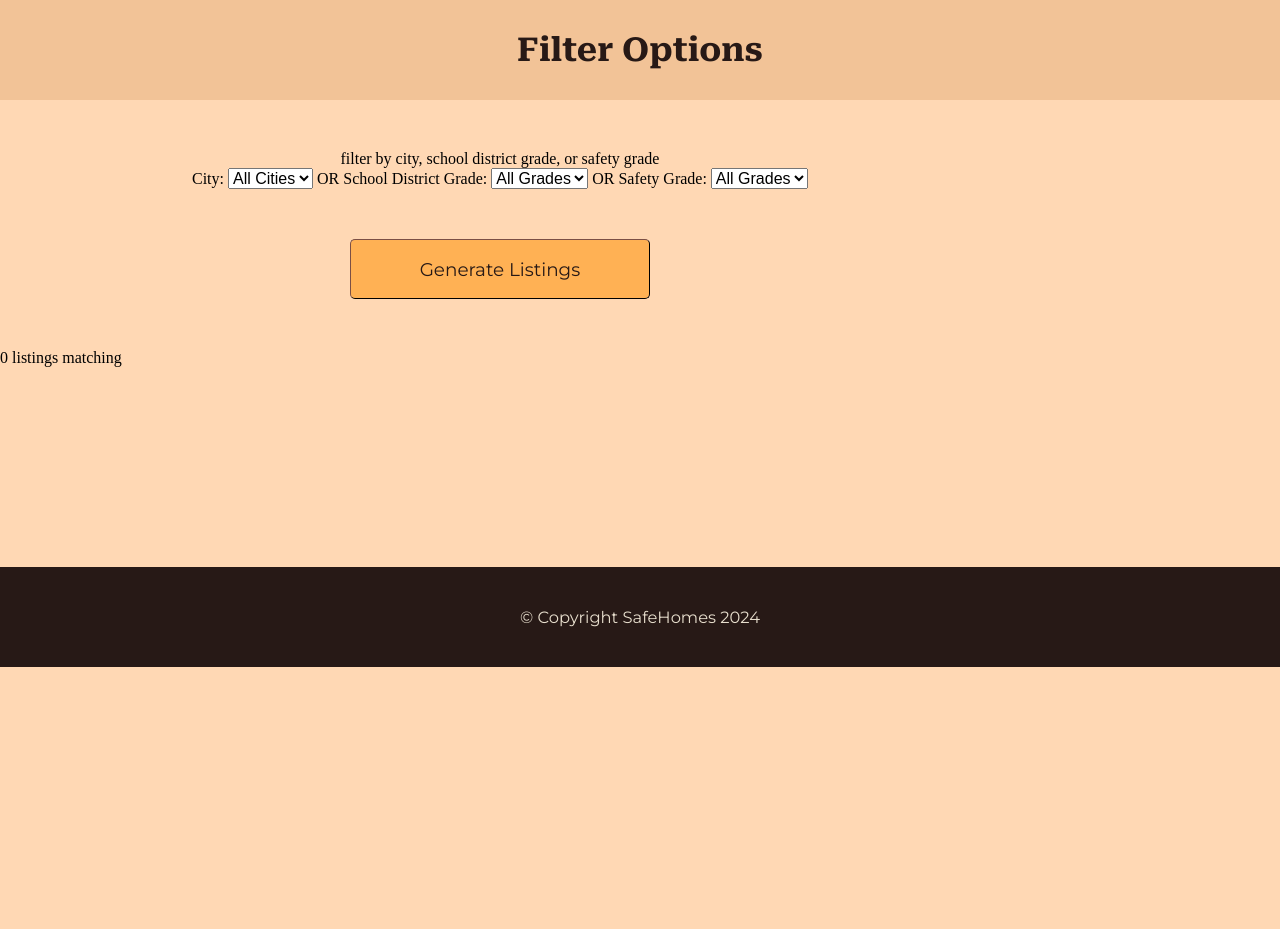
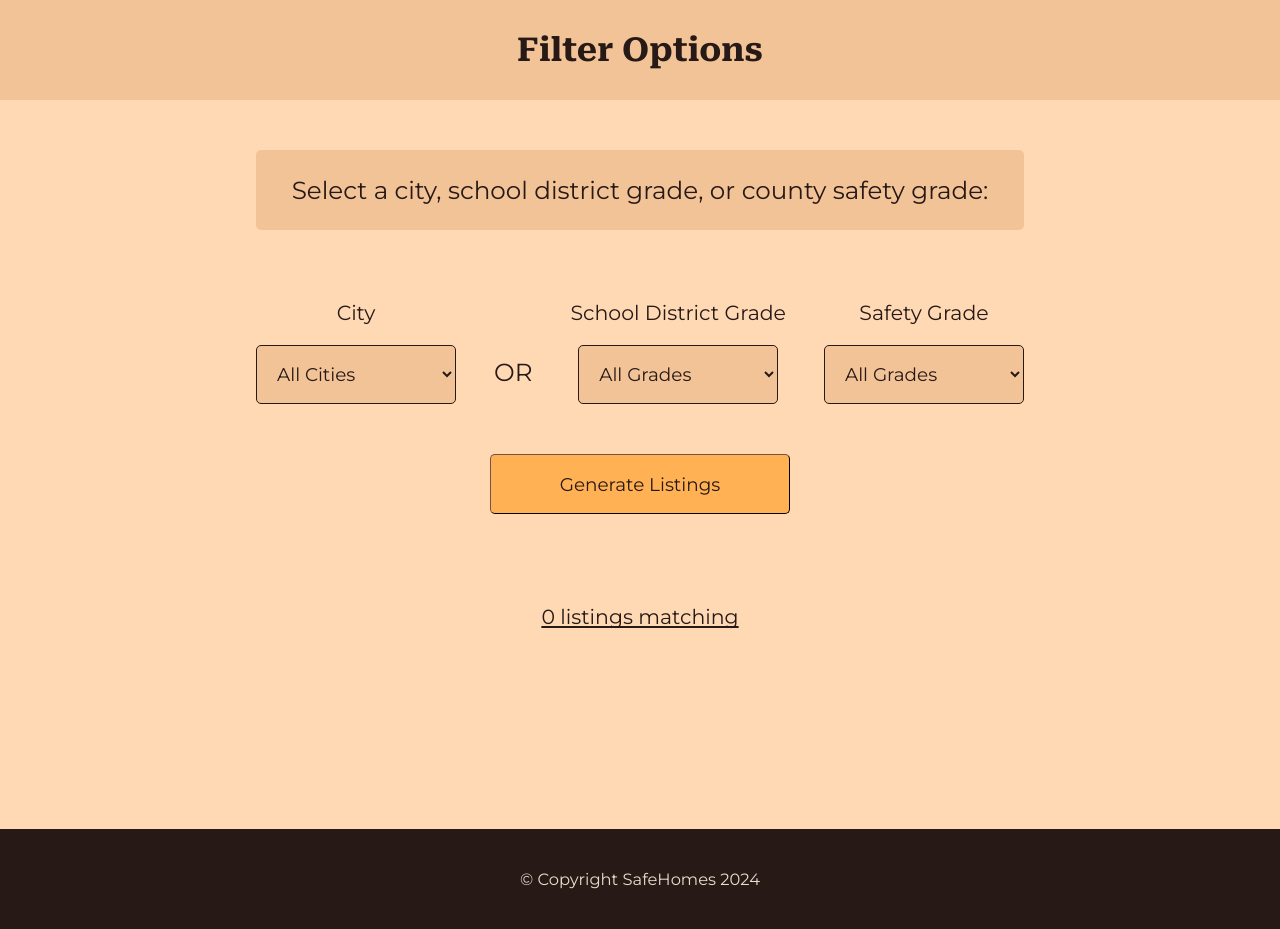
Before and after one commit to carlyswe/cop4710proj, a Flask app: page /viewlistings in a window 1280 px wide. Shown: the part 400-1329 px from the top of the page. Before the commit the page ends 1067 px from the top, so only its background shows below. Run offline with Flask 3, Linux system fonts and the light colour scheme; data that the repository does not hold is empty; some libraries are stand-ins or nearby versions.

Commit message:
Formatted the filtering options on viewlistings

```diff
--- a/Website/static/css/styles.css
+++ b/Website/static/css/styles.css
@@ -762,6 +762,9 @@
                 V I E W  L I S T I N G S
 **********************************************************/
 
+.filter-wrapper{
+    color: var(--earth);
+}
 
 .filter-header{
     width: 100%;
@@ -780,8 +783,56 @@
     text-align: center;
 }
 
+.or{
+    font-weight: light;
+    font-size: calc(0.8vw + 0.8vh + 1vmin);
+    text-align: center;
+    display: flex;
+    padding-top: 50px;
+    font-family: Montserrat;
+    align-items: center;
+}
+
+.filter-title{
+    font-size: calc(0.8vw + 0.8vh + 1vmin);
+    margin-bottom: 60px;
+    text-align: center;
+    height: auto;
+    min-height: 80px;
+    background-color: var(--tan);
+    border-radius: 5px;
+    display: flex;
+    align-items: center;
+    justify-content: center;
+}
+
+.filter-title h1{
+    font-weight: normal;
+    font-family: Montserrat;
+}
+
+.filter-subject{
+    display: flex;
+    padding-top: 10px;
+    justify-content: center;
+    font-family: Montserrat;
+    font-size: calc(0.6vw + 0.6vh + 1vmin);
+    margin-bottom: 20px;
+    text-align: center;
+    font-weight: normal;
+}
+
+
+.filter-dropdowns{
+    display: flex;
+    width: 100%;
+    justify-content: space-between;
+    flex-wrap: wrap;
+}
+
 .drop {
-    background-color: var(--sun);
+    margin: auto;
+    background-color: var(--tan);
     color: var(--earth);
     padding: 16px;
     min-width: 200px;
@@ -793,45 +844,12 @@
   }
 
 
-  .dropdown-content {
-    display: none;
-    position: absolute;
-    background-color: var(--tan);
-    min-width: 160px;
-    box-shadow: 0px 8px 16px 0px rgba(0,0,0,0.2);
-    z-index: 1;
-  }
-
-  /* Links inside the dropdown */
-  .dropdown-content a {
-    color: var(--earth);
-    padding: 12px 16px;
-    text-decoration: none;
-    display: block;
-  }
-
-  /* Change color of dropdown links on hover */
-  .dropdown-content a:hover {background-color:#ffcd6a;}
-
-  /* Show the dropdown menu on hover */
-  .dropdown:hover .dropdown-content {
-    display: block;
-  }
-
-  /* Change the background color of the dropdown button when the dropdown content is shown */
-  .dropdown:hover .drop {
-    background-color:#ffcd6a;
-  }
-
   .filter-options{
-    width: 70%;
+    width: 60%;
     margin: auto;
     padding-top: 50px;
     padding-bottom: 50px;
     text-align: center;
-    display: flex;
-    flex-wrap:wrap;
-    justify-content: space-between;
 
   }
 
@@ -863,6 +881,21 @@
   .generate button:hover{
     cursor: pointer;
     background-color:#ffcd6a;
+  }
+
+  .num-listings h3{
+    font-size: calc(0.6vw + 0.6vh + 1vmin);
+    font-family: Montserrat;
+    font-weight: normal;
+    color: var(--earth);
+  }
+
+  .num-listings{
+    margin: auto;
+    padding-top: 40px;
+    text-align: center;
+    width: 60%;
+    text-decoration: underline solid var(--earth);
   }
 
 
--- a/Website/templates/viewlistings.html
+++ b/Website/templates/viewlistings.html
@@ -61,24 +61,26 @@
     <div class="filter-wrapper">
         <div class="filter-options">
             <form action = "{{ url_for('viewListings') }}" method = "POST">
+            <div class="filter-title">
+                <h1>Select a city, school district grade, or county safety grade:</h1>
+            </div>
 
-            filter by city, school district grade, or safety grade
-            <br>
-
-
-                 <label for="cities">City:</label>
-                    <select id="city" name="city">
+            <div class="filter-dropdowns">
+                <div class="city">
+                    <h3 class="filter-subject">City</h3>
+                    <select id="city" class="drop" name="city">
                         <option value="all">All Cities</option>
                         {% for city in cities %}
                             <option value = {{city[ "City"] }} > {{city[ "City"] }} </option>
                         {% endfor %}
                     </select>
+                </div>
 
+                <p class="or">OR</p>
 
-                OR
-
-                <label for="schoolGrade"> School District Grade:</label>
-                    <select id="schoolGrade" name="schoolGrade">
+                <div class="school-district">
+                    <h3 class="filter-subject">School District Grade</h3>
+                    <select id="schoolGrade" class="drop" name="schoolGrade">
                         <option value="all">All Grades</option>
                         <option value="A">A</option>
                         <option value="B">B</option>
@@ -86,11 +88,12 @@
                         <option value="D">D</option>
                         <option value="F">F</option>
                     </select>
+                </div>
 
-               OR
 
-                <label for="safetyGrade">Safety Grade:</label>
-                    <select id="safetyGrade" name ="safetyGrade">
+                <div class="safety-grade">
+                    <h3 class="filter-subject" for="safetyGrade">Safety Grade </h3>
+                    <select id="safetyGrade" class="drop" name ="safetyGrade">
                         <option value="all">All Grades</option>
                         <option value="A+">A+</option>
                         <option value="A">A</option>
@@ -106,17 +109,20 @@
                         <option value="D-">D-</option>
                         <option value="F">F</option>
                     </select>
+                </div>
+            </div>
 
                 <div class="generate">
                     <button class="generate-button" type="submit">Generate Listings</button>
                 </div>
-
             </form>
-
         </div>
     </div>
 
-    {{ numlistings[0] }} listings matching
+    <div class="num-listings">
+        <h3>{{ numlistings[0] }} listings matching</h3>
+    </div>
+
 
     <div class="houses">
         {% for row in rows %}
```
